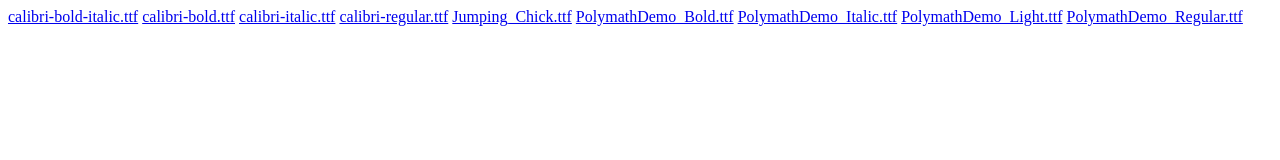
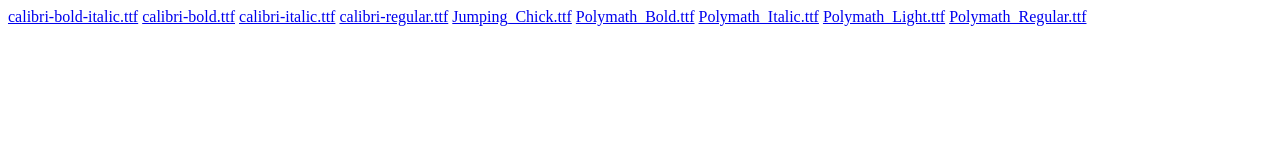
Before and after one commit to dev-spacedgec/assets, a plain HTML site: page index.html in a window 1280 px wide. Drawn offline with Linux system fonts and the light colour scheme.

Commit message:
Fix font file links in index.html
Updated font file links and corrected file names.

```diff
--- a/index.html
+++ b/index.html
@@ -11,9 +11,9 @@
     <a href="calibri-italic.ttf">calibri-italic.ttf</a>
     <a href="calibri-regular.ttf">calibri-regular.ttf</a>
     <a href="Jumping_Chick.ttf">Jumping_Chick.ttf</a>
-    <a href="PolymathDemo_Bold.ttf">PolymathDemo_Bold.ttf</a>
-    <a href="PolymathDemo_Italic.ttf">PolymathDemo_Italic.ttf</a>
-    <a href="PolymathDemo_Light.ttf">PolymathDemo_Light.ttf</a>
-    <a href="PolymathDemo_Regular.ttf">PolymathDemo_Regular.ttf</a>
+    <a href="Polymath_Bold.ttf">Polymath_Bold.ttf</a>
+    <a href="Polymath_Italic.ttf">Polymath_Italic.ttf</a>
+    <a href="Polymath_Light.ttf">Polymath_Light.ttf</a>
+    <a href="Polymath_Regular.ttf">Polymath_Regular.ttf</a>
 </body>
 </html>
```
